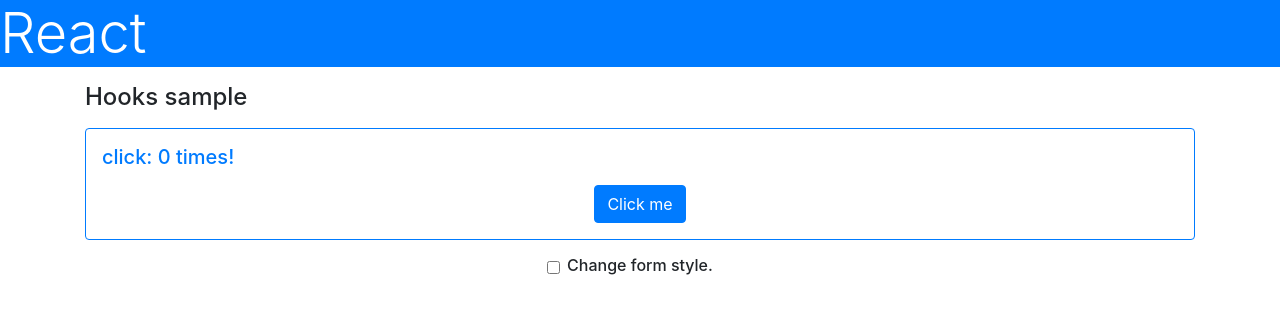
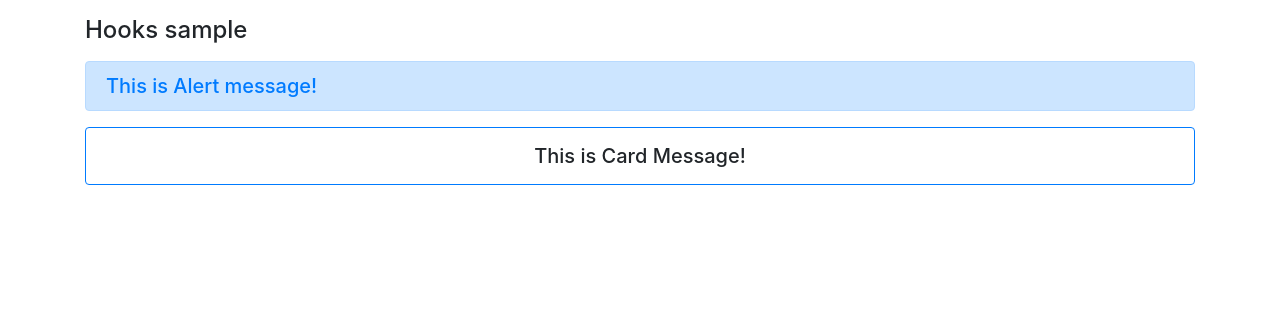
Before and after one commit to nagi125/test-react-bootstrap, a React (Create React App) app: page / in a window 1280 px wide. Shown: the top 314 px of the page. Built offline with nearby package versions, Linux system fonts and the light colour scheme.

Commit message:
複数関数コンポーネントサンプル追加

```diff
--- a/src/App.js
+++ b/src/App.js
@@ -5,6 +5,39 @@
 import { Button } from 'react-bootstrap'
 
 function App() {
+  return (
+      <React.Fragment>
+        <h1 className="bg-primary text-white display-4"></h1>
+        <div className="container">
+          <h4 className="my-3">Hooks sample</h4>
+          <AlertMessage />
+          <CardMessage />
+        </div>
+      </React.Fragment>
+  )
+}
+
+function AlertMessage() {
+  return (
+      <React.Fragment>
+        <div className="alert alert-primary h5 text-primary">
+          This is Alert message!
+        </div>
+      </React.Fragment>
+  )
+}
+
+function CardMessage() {
+  return (
+      <React.Fragment>
+        <div className="card p-3 h5 border-primary text-center">
+          This is Card Message!
+        </div>
+      </React.Fragment>
+  )
+}
+
+function Sample4() {
   const [count, setCount] = useState(0)
   const [flag, setFlag]   = useState(false)
 
```
